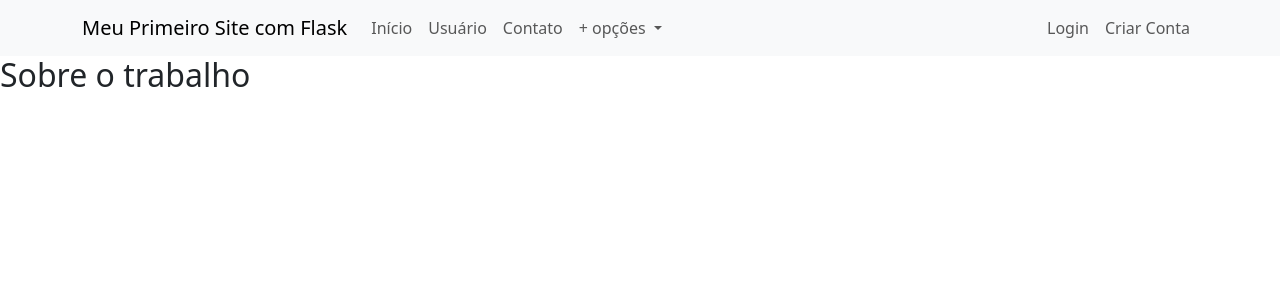
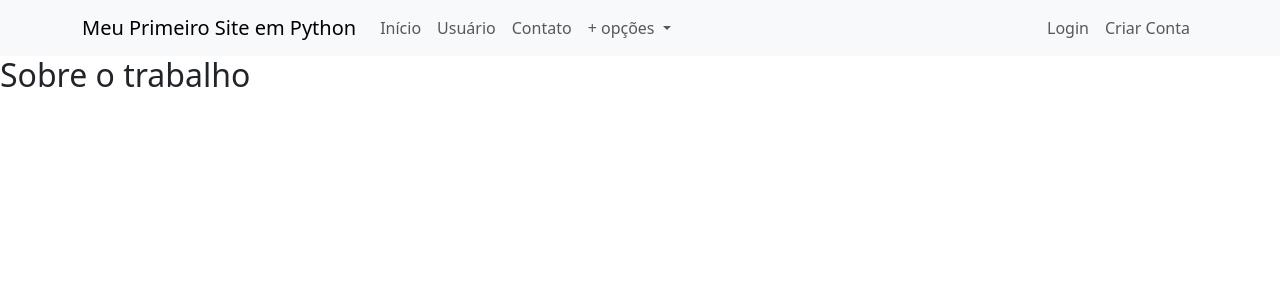
Before and after one commit to CanezPython/primeirositepython, a Python web app: template siteum/templates/info.html in a window 1280 px wide. Shown: the top 300 px of the page. Run offline with Jinja, Linux system fonts and the light colour scheme; the template is opened without the code that fills it, so the values that code supplies are empty.

Commit message:
Update navbar links and text in navbar.html

```diff
--- a/siteum/templates/navbar.html
+++ b/siteum/templates/navbar.html
@@ -1,7 +1,7 @@
 <nav class="navbar navbar-expand-lg bg-body-tertiary">
   <div class="container-fluid container">
-    <a class="navbar-brand" href="{{ url_for('home') }}">Meu Primeiro Site com Flask</a>
     <div class="collapse navbar-collapse" id="navbarSupportedContent">
+      <a class="navbar-brand" href="{{ url_for('apresentacao') }}">Meu Primeiro Site em Python</a>
       <ul class="navbar-nav me-auto mb-2 mb-lg-0">
         <li class="nav-item">
           <a class="nav-link" aria-current="page" href="{{ url_for('home') }}">Início</a>
@@ -18,7 +18,7 @@
           </a>
           <ul class="dropdown-menu">
             <li><a class="dropdown-item" href="{{ url_for('sobre') }}">Sobre</a></li>
-            <li><a class="dropdown-item" href="{{ url_for('info') }}">Informações</a></li>
+            <li><a class="dropdown-item" href="{{ url_for('otrabalho') }}">O Site</a></li>
             <li><hr class="dropdown-divider"></li>
             <li><a class="dropdown-item" href="{{ url_for('quemsoueu') }}">Quem sou eu</a></li>
           </ul>
@@ -40,7 +40,7 @@
               <a class="nav-link" href="{{ url_for('login') }}">Login</a>
             </li>
             <li class="nav-item">
-              <a class="nav-link" href="{{ url_for('login') }}">Criar Conta</a>
+              <a class="nav-link" href="{{ url_for('criarconta') }}">Criar Conta</a>
             </li>
         {% endif %}
       </ul>
```
